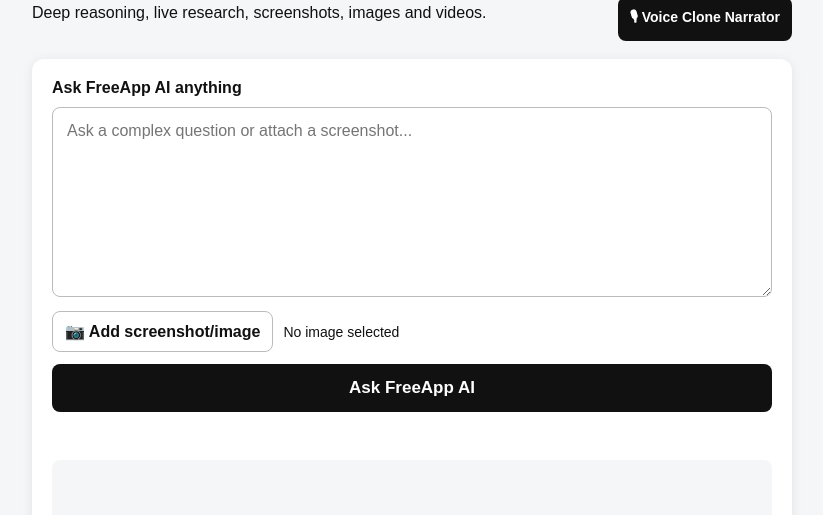
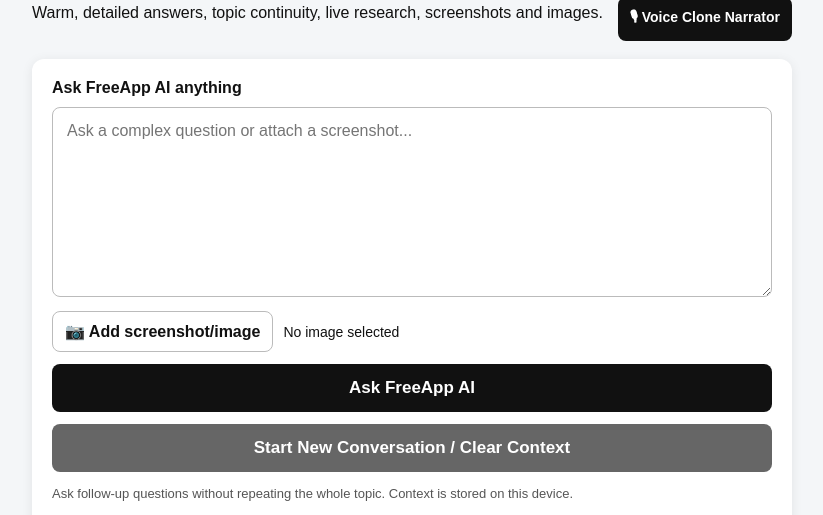
Before and after one commit to blvckson/FreeApp-AI, a plain HTML site: page public/index.html in a window 1280 px wide. Shown: the part 79-594 px from the top of the page, without its empty margins (228-1051 px from the left). Drawn offline with Linux system fonts and the light colour scheme; no server answers; a script that the page names is missing; a web font is replaced by a local one.

Commit message:
Add conversation context controls and explain continuity

```diff
--- a/public/index.html
+++ b/public/index.html
@@ -12,7 +12,7 @@
       <div class="header-row">
         <div>
           <h1>FreeApp AI</h1>
-          <p>Deep reasoning, live research, screenshots, images and videos.</p>
+          <p>Warm, detailed answers, topic continuity, live research, screenshots and images.</p>
         </div>
         <div class="narrator-buttons"><button id="builtin-narrator-button" class="icon-button" type="button">🔊 Built-in Narrator</button><button id="narrator-settings-button" class="icon-button" type="button" aria-label="Voice clone narrator">🎙 Voice Clone Narrator</button></div>
       </div>
@@ -29,6 +29,8 @@
       </div>
       <div id="preview"></div>
       <button id="build-button" type="button">Ask FreeApp AI</button>
+      <button id="clear-conversation-button" class="secondary-button" type="button">Start New Conversation / Clear Context</button>
+      <p id="conversation-note" class="small" aria-live="polite">Ask follow-up questions without repeating the whole topic. Context is stored on this device.</p>
       <div id="status" class="status" aria-live="polite"></div>
       <div id="result" aria-live="polite"></div>
       <div id="media"></div>
```
